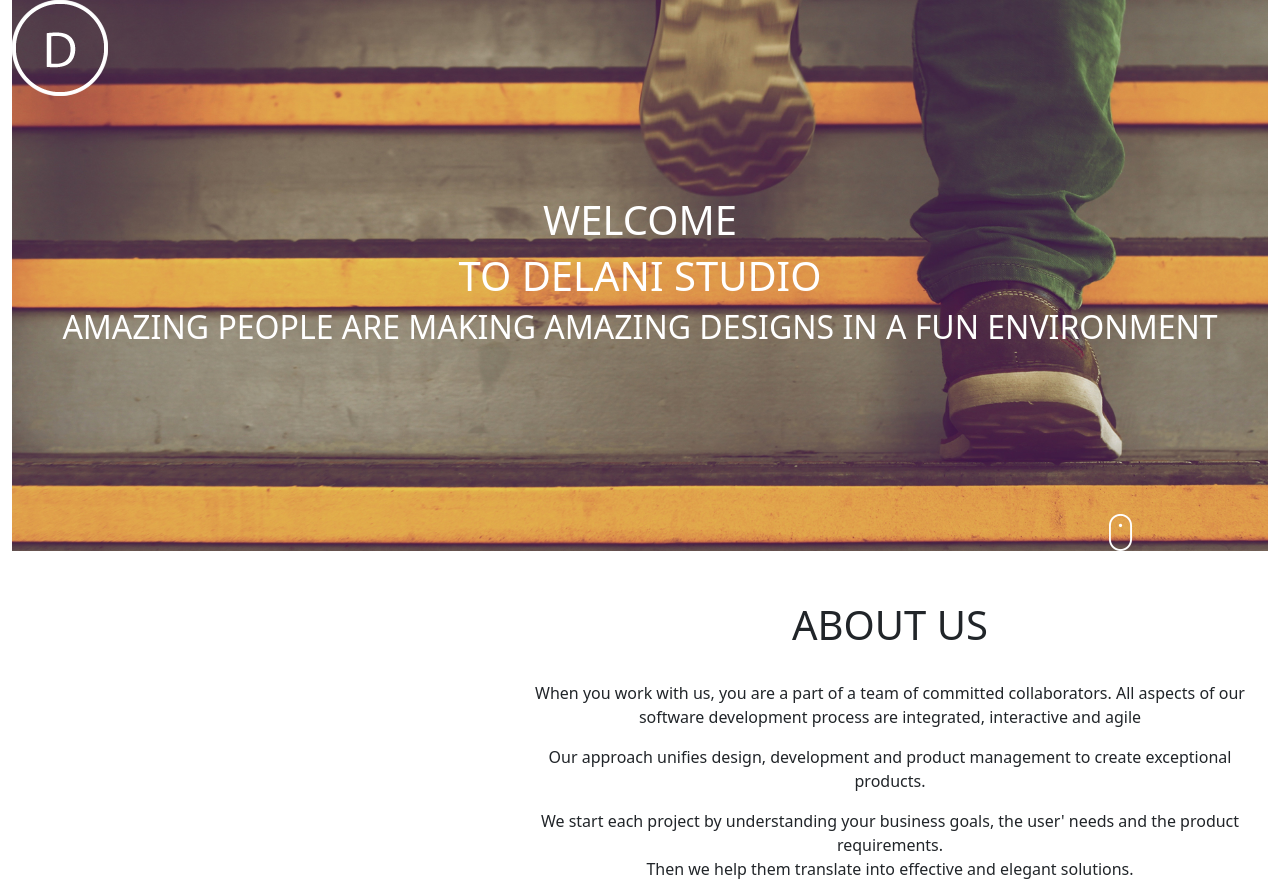
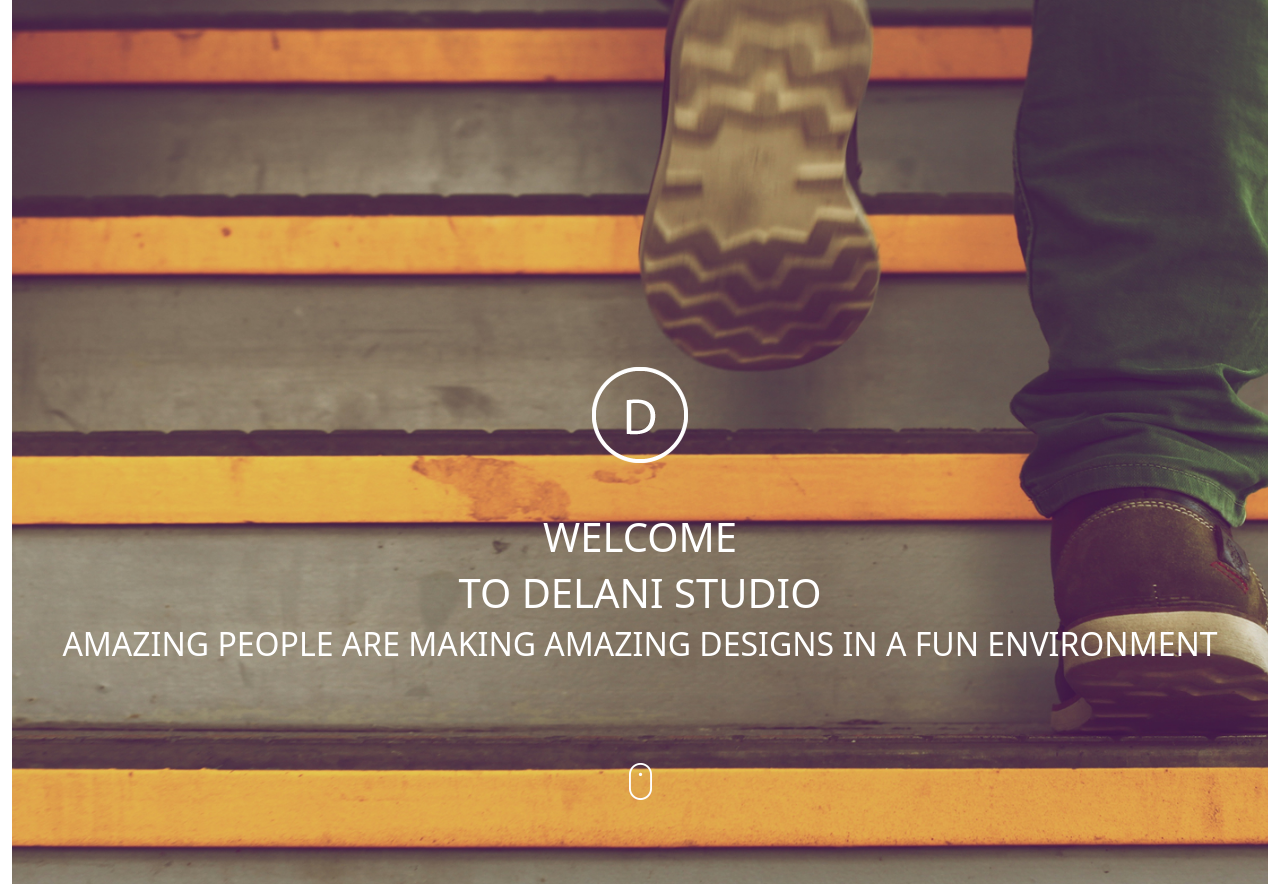
Before and after one commit to alexkarumbi/DelaniStudio, a plain HTML site: page index.html in a window 1280 px wide. Shown: the top 884 px of the page. Drawn offline with nearby package versions, Linux system fonts and the light colour scheme.

Commit message:
add centering to logo and mouse

```diff
--- a/index.html
+++ b/index.html
@@ -20,9 +20,9 @@
   </head>
   <body>
     <div class="container-fluid">
-      <div class="jumbotron-fluid">
-        <div class="content">
-          <img src="/assets/logo/logo.png" alt="logo" class="the-logo" />
+      <div class="jumbotron-fluid" >
+        <div class="content" >
+          <img src="/assets/logo/logo.png" alt="logo" class="center" >
           <h1 id="welcome-text" style="display: flex; justify-content: center">
             WELCOME
           </h1>
--- a/style.css
+++ b/style.css
@@ -3,27 +3,31 @@
   background-size: cover;
   background-repeat: no-repeat;
   background-position: center;
+  height: 120vh;
 }
 .content {
   display: block;
   position: relative;
   top: 33%;
 }
-.content .the-logo {
-  margin-bottom: 100px;
-  justify-content: center;
+.center {
+    display: block;
+    margin-left: auto;
+    margin-right: auto;
+    padding: 50px;
+  }
+.mouse{
+    margin-top: 100px;
+    text-align: center;
 }
+
 #welcome-text {
   color: white;
 }
-.mouse {
-  justify-self: center;
-  padding-top: 10rem;
-  margin-left: 60rem;
-}
+
 .about {
-  margin-top: 50px;
-  margin-left: 500px;
+  text-align: center;
+  padding: 100px;
 }
 .services {
   background: url(/assets/backgrounds/s_image.jpg);
```
